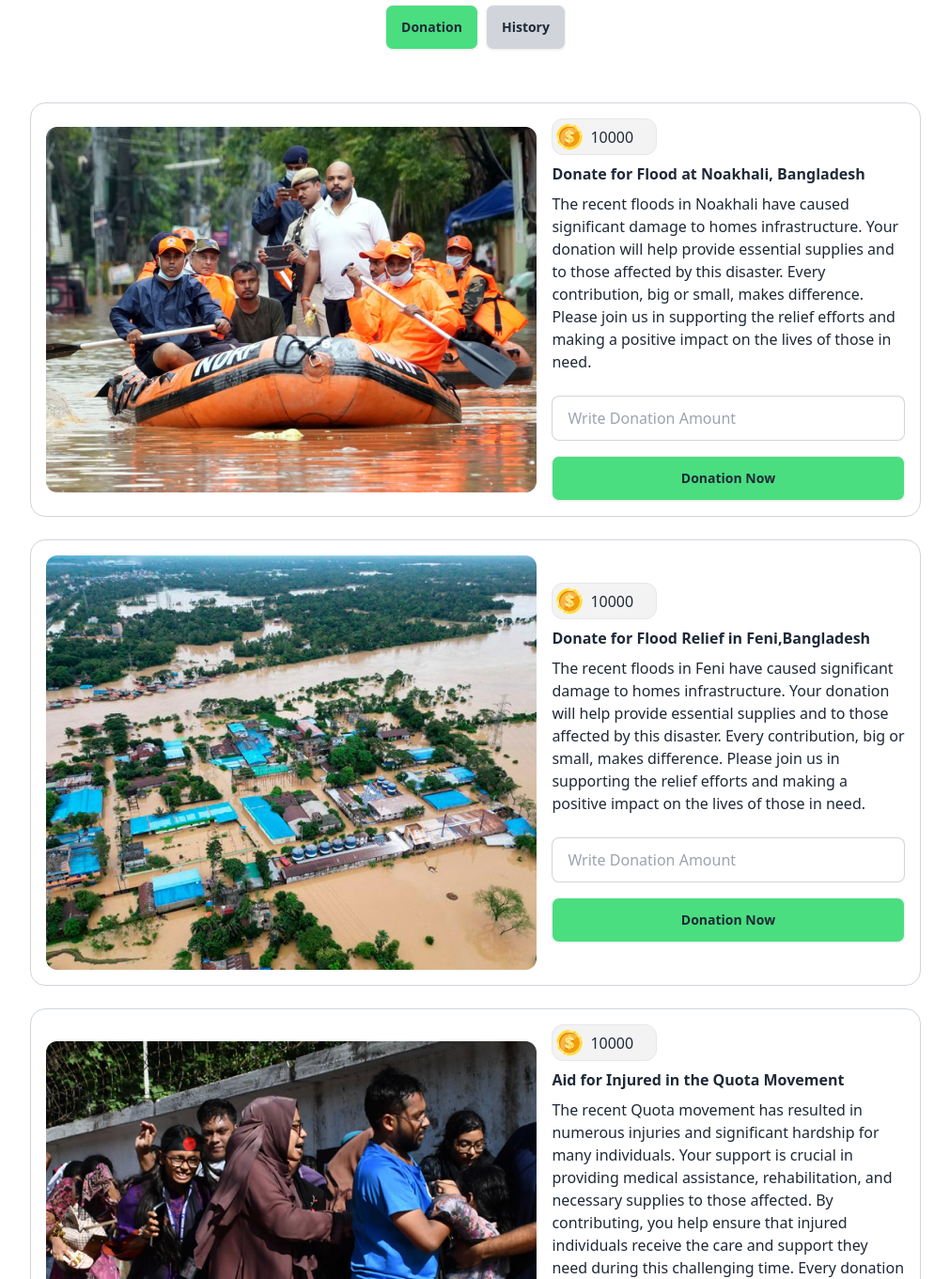
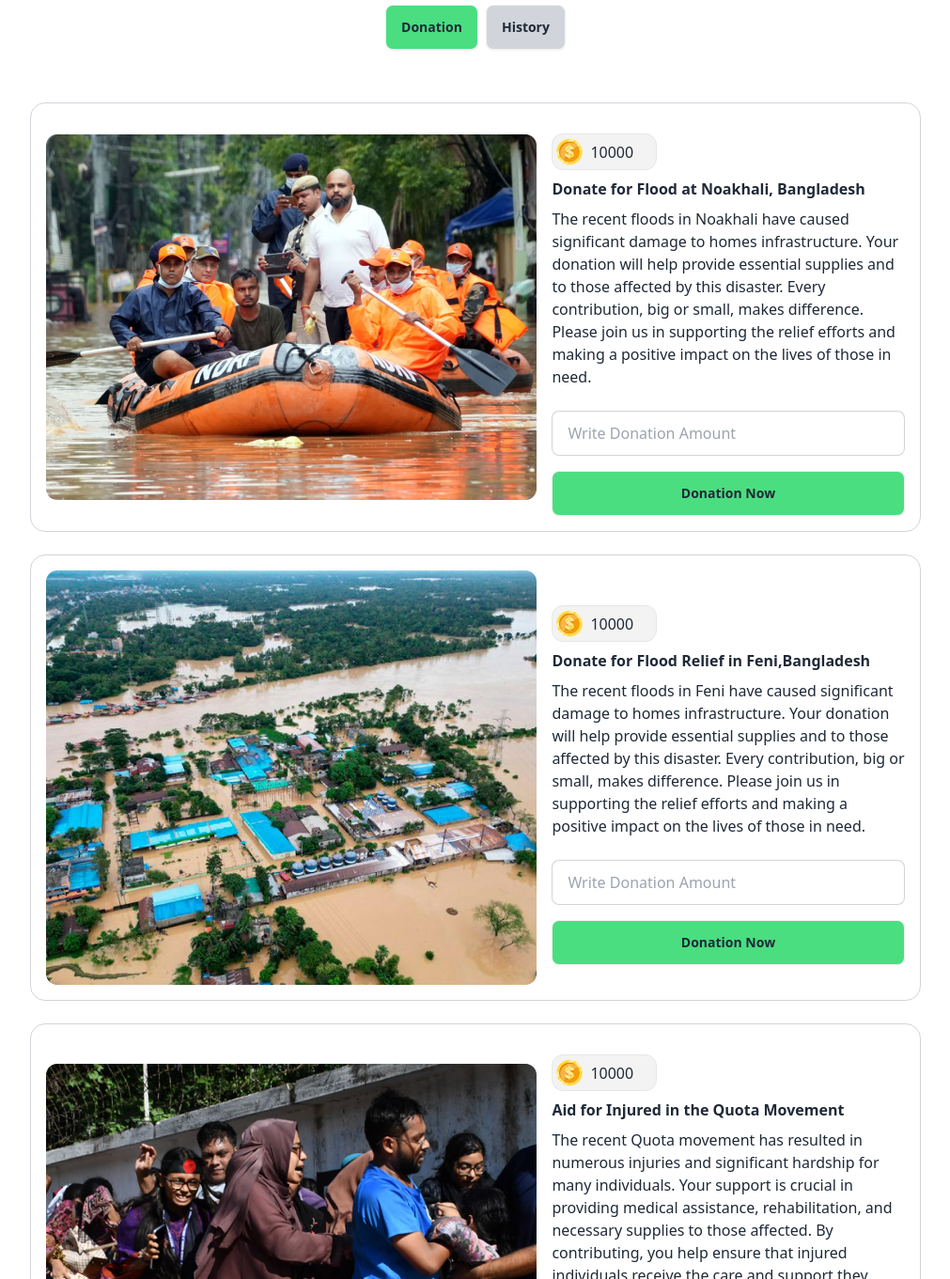
Before and after one commit to shishir-yh/Donation-asign-5, a plain HTML site: page index.html in a window 1280 px wide. Shown: the part 180-1541 px from the top of the page at 94% size, without its empty margins (134-1145 px from the left). Drawn offline with nearby package versions, Linux system fonts and the light colour scheme.

Commit message:
mb-11111

```diff
--- a/index.html
+++ b/index.html
@@ -85,7 +85,8 @@
                 <img src="./images/noakhali.png" alt="flood in noakhali">
                 <div class="noakhali-descriptin">
                     <!-- balance of donation in noakhali  -->
-                    <div class="flex items-center bg-balance border border-solid gap-2 py-1 px-1 w-28 rounded-xl mb-2 ">
+                    <div
+                        class="flex items-center bg-balance border border-solid gap-2 lg:py-1 lg:px-1 my-4  w-28 rounded-xl mb-2 ">
                         <img src="./images/coin.png" class="" alt="">
                         <h1 id="dnt-bal-nkl">10000</h1>
                     </div>
@@ -134,7 +135,8 @@
                 <img src="./images/feni.png" alt="flood in noakhali">
                 <div class="noakhali-descriptin">
                     <!-- balance of donation in noakhali  -->
-                    <div class="flex items-center bg-balance border border-solid gap-2 py-1 px-1 w-28 rounded-xl mb-2 ">
+                    <div
+                        class="flex items-center bg-balance border border-solid gap-2 lg:py-1 lg:px-1 my-4  w-28 rounded-xl mb-2 ">
                         <img src="./images/coin.png" class="" alt="">
                         <h1 id="dnt-bal-fni">10000</h1>
                     </div>
@@ -165,7 +167,8 @@
                 <img src="./images/quota-protest.png" alt="flood in noakhali">
                 <div class="noakhali-descriptin">
                     <!-- balance of donation in noakhali  -->
-                    <div class="flex items-center bg-balance border border-solid gap-2 py-1 px-1 w-28 rounded-xl mb-2 ">
+                    <div
+                        class="flex items-center bg-balance border border-solid gap-2 lg:py-1 lg:px-1 my-4  w-28 rounded-xl mb-2 ">
                         <img src="./images/coin.png" class="" alt="">
                         <h1 id="dnt-bal-qut">10000</h1>
                     </div>
```
